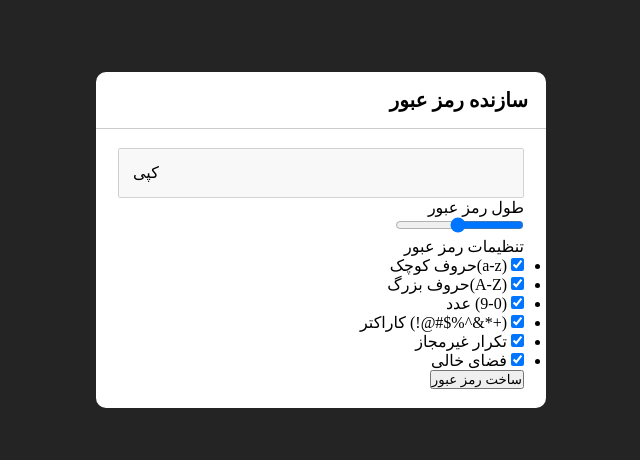
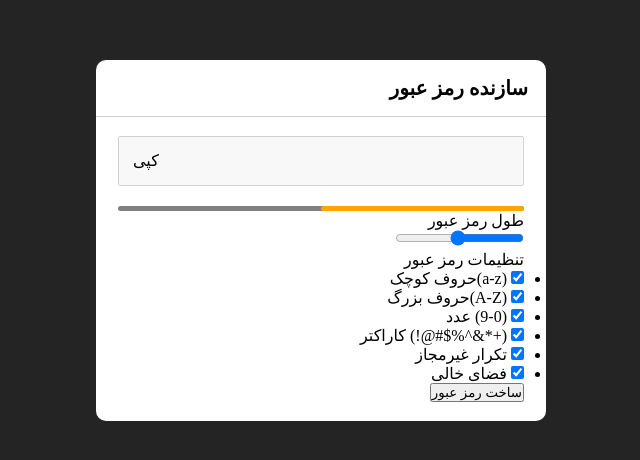
Before and after one commit to Zeynab-jalalian/Password, a plain HTML site: page index.html in a window 1280 px wide. Shown: the part 160-620 px from the top of the page, without its empty margins (319-959 px from the left). Drawn offline with Linux system fonts and the light colour scheme.

Commit message:
pass_indicator

```diff
--- a/style.css
+++ b/style.css
@@ -41,3 +41,19 @@ body{
     padding: 0 16px 0 16px;
     letter-spacing: 1px;
 }
+.wrapper .pass_indicator{
+    width: 100%;
+    height: 5px;
+    background: gray;
+    margin-top: 20px;
+    border-radius: 25px;
+    position: relative;
+}
+.wrapper .pass_indicator::before{
+   content: '';
+   position: absolute;
+   width: 50%;
+   height: 100%;
+   background: orange;
+   border-radius: 25px;
+}
```
